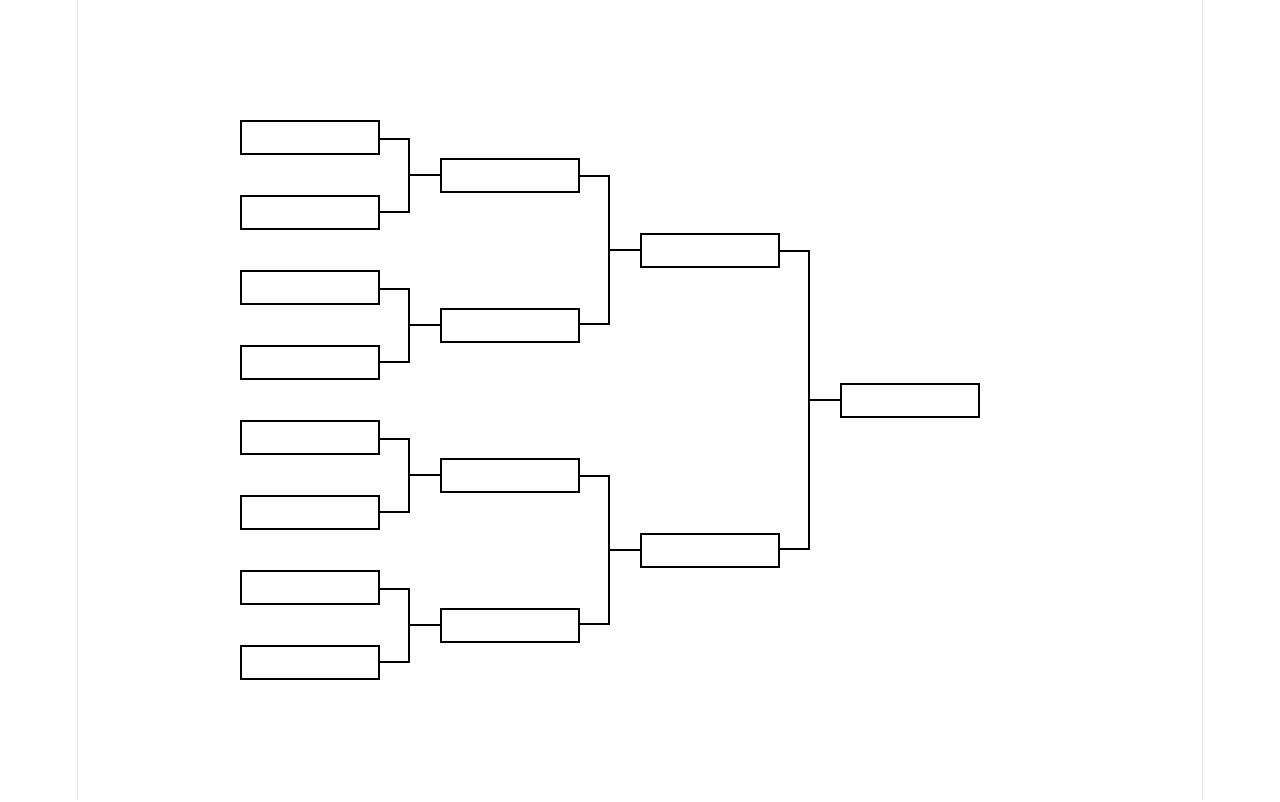
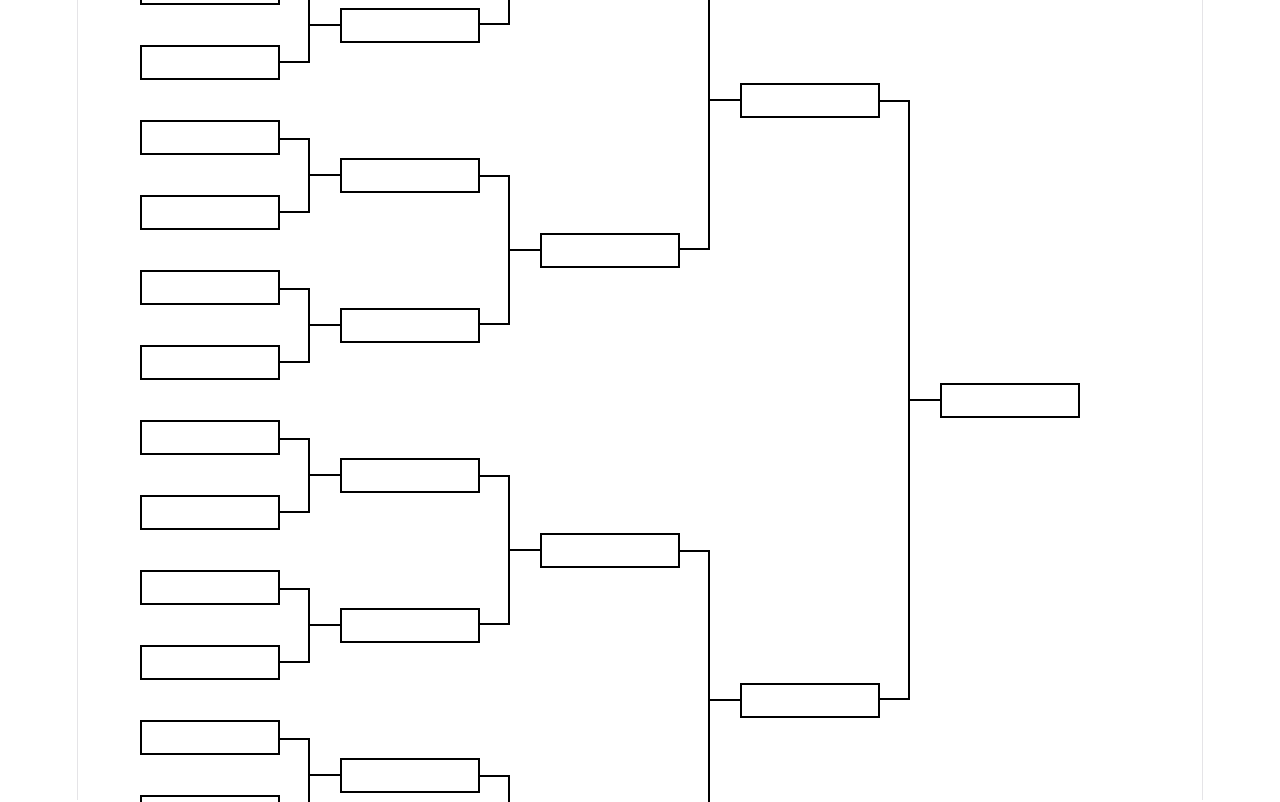
Before and after one commit to Kkkuc/Bracket-Generator, a Vue app in the folder Bracket-Generator-vue/: page / in a window 1280 px wide. Shown: the top 802 px of the page. Built offline with nearby package versions, Linux system fonts and the light colour scheme.

Commit message:
Refactored code

```diff
--- a/Bracket-Generator-vue/src/components/bracket/BracketMatch.vue
+++ b/Bracket-Generator-vue/src/components/bracket/BracketMatch.vue
@@ -6,26 +6,27 @@
       'is-first-round': isFirstRound,
       'top-match': isTopInPair,
       'bottom-match': !isTopInPair
-    }">
-
-    <BracketTeam/>
-
+    }"
+  >
+    <BracketTeam />
   </div>
 </template>
 
 <script setup>
-import {computed} from 'vue';
+import { computed } from 'vue';
 import BracketTeam from './BracketTeam.vue';
 
 const props = defineProps({
-  matchIndex: {type: Number, required: true},
+  matchIndex: { type: Number, required: true },
   roundIndex: { type: Number, default: 0 },
-  isFirstRound: {type: Boolean, default: false},
-  isFinal: {type: Boolean, default: false}
+  isFirstRound: { type: Boolean, default: false },
+  isFinal: { type: Boolean, default: false },
+  baseGap: { type: Number, default: 20 } // opcjonalny prop na bazowy margines
 });
 
+const isTopInPair = computed(() => props.matchIndex % 2 === 0);
 
-const isTopInPair = computed(() => props.matchIndex % 2 === 0);
+// Mnożnik rundy: 1, 2, 4, 8...
 const scaleFactor = computed(() => Math.pow(2, props.roundIndex));
 </script>
 
@@ -34,7 +35,7 @@ const scaleFactor = computed(() => Math.pow(2, props.roundIndex));
   position: relative;
   display: flex;
   align-items: center;
-  margin: var(--vertical-gap, 20px) 0;
+  margin: calc(v-bind(baseGap + 'px') * v-bind(scaleFactor)) 0;
 }
 
 .bracket-match:not(.is-first-round)::before {
@@ -53,22 +54,21 @@ const scaleFactor = computed(() => Math.pow(2, props.roundIndex));
   position: absolute;
   right: calc(-1 * var(--round-gap, 60px) / 2);
   width: calc(var(--round-gap, 60px) / 2);
-  height: calc( (50% + 20px) * v-bind(scaleFactor) );
+  height: calc((50% + v-bind(baseGap + 'px')) * v-bind(scaleFactor));
+
   pointer-events: none;
+  box-sizing: border-box;
 }
 
-/* Dla meczu na górze: linia na dole i z prawej */
 .bracket-match.top-match:not(.is-final)::after {
   top: 50%;
-  border-top: 2px solid #000;    /* Pozioma kreska */
-  border-right: 2px solid #000;  /* Pionowa kreska w dół */
+  border-top: 2px solid #000;
+  border-right: 2px solid #000;
 }
 
-/* Dla meczu na dole: linia na górze i z prawej */
 .bracket-match.bottom-match:not(.is-final)::after {
   bottom: 50%;
-  border-bottom: 2px solid #000; /* Pozioma kreska */
-  border-right: 2px solid #000;  /* Pionowa kreska w górę */
+  border-bottom: 2px solid #000;
+  border-right: 2px solid #000;
 }
-
 </style>
--- a/Bracket-Generator-vue/src/components/bracket/BracketRound.Vue
+++ b/Bracket-Generator-vue/src/components/bracket/BracketRound.Vue
@@ -12,10 +12,9 @@
 </template>
 
 <script setup>
-import { computed } from 'vue';
 import BracketMatch from './BracketMatch.vue';
 
-const props = defineProps({
+defineProps({
   matchCount: {
     type: Number,
     required: true
@@ -35,22 +34,13 @@ const props = defineProps({
   gap: {
     type: Number,
     default: 60
-  },
-  baseVerticalGap: {
-    type: Number,
-    default: 20
   }
-});
-
-const computedVerticalGap = computed(() => {
-  return props.baseVerticalGap * Math.pow(2, props.roundIndex);
 });
 </script>
 
 <style scoped>
 .bracket-round {
   --round-gap: v-bind(gap + 'px');
-  --vertical-gap: v-bind(computedVerticalGap + 'px');
 
   display: flex;
   flex-direction: column;
--- a/Bracket-Generator-vue/src/views/BracketPreviewView.vue
+++ b/Bracket-Generator-vue/src/views/BracketPreviewView.vue
@@ -1,6 +1,6 @@
 <template>
   <div class="bracket-preview-view">
-    <BracketContainer :team-count="16" />
+    <BracketContainer :team-count="32" />
   </div>
 </template>
 
```
